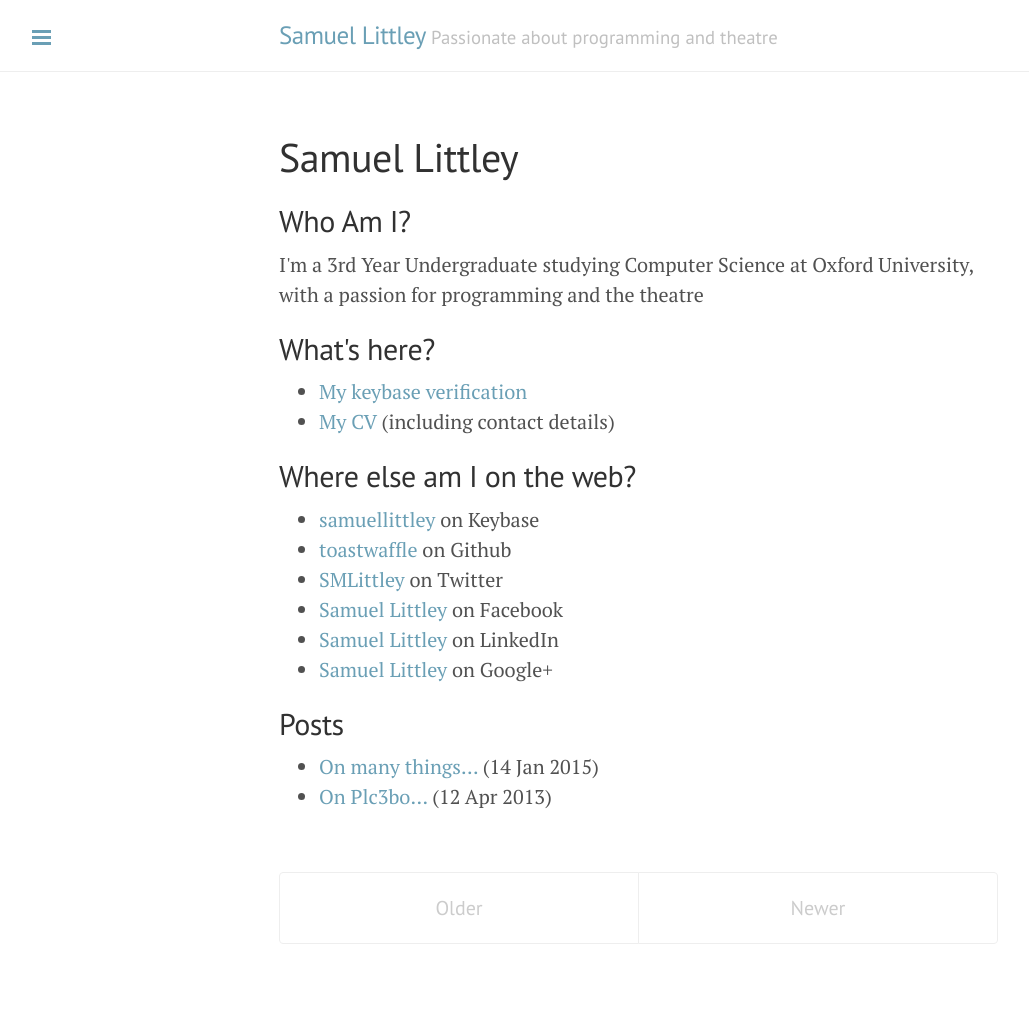
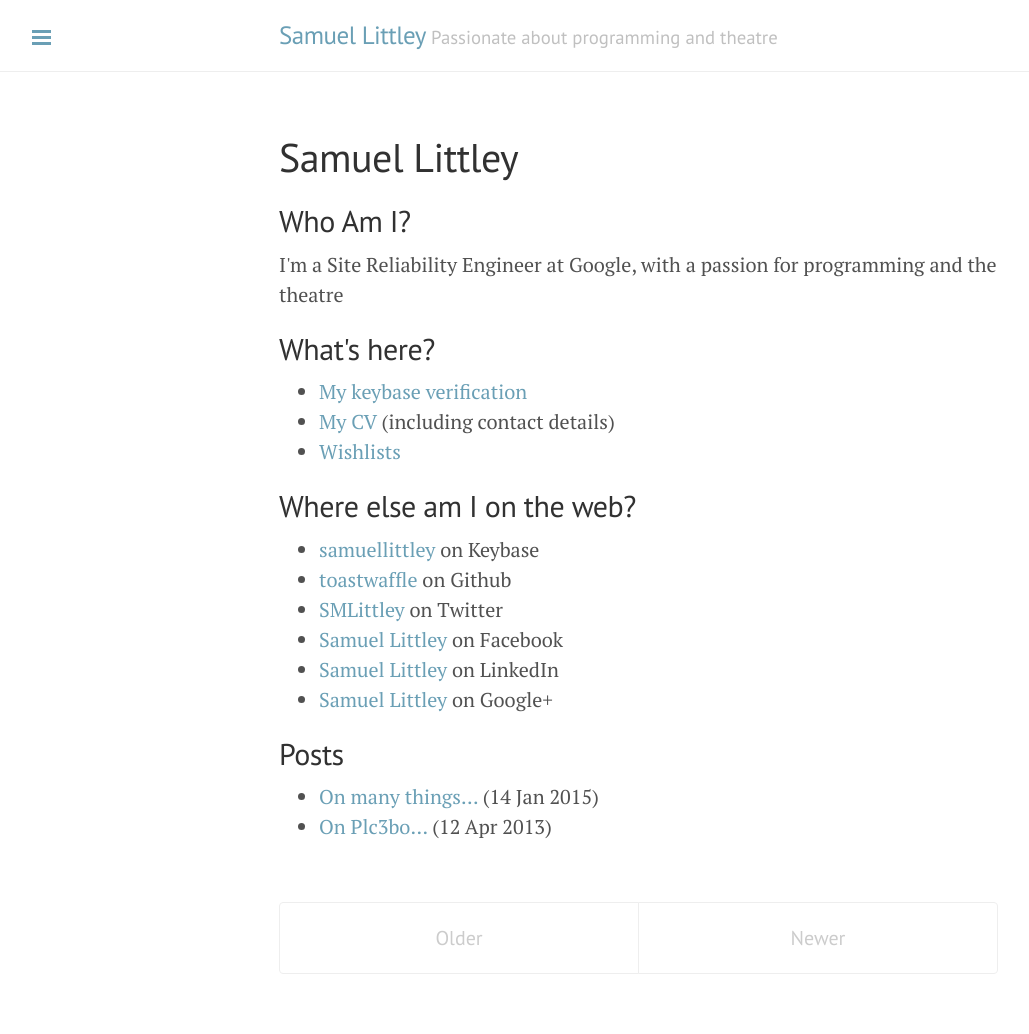
Before and after one commit to toastwaffle/toastwaffle.github.io, a Jekyll site: the page built from index.html, in a window 1280 px wide. Shown: the whole page, without its empty margins (1-1030 px from the left). Built offline with Jekyll 4.4.1, drawn with Linux system fonts in a browser that asks for light colours; the list of posts is cut into pages by our own code; before the commit the page ends 1004 px from its top, so only the background shows below that.

Commit message:
Update index.html

```diff
--- a/index.html
+++ b/index.html
@@ -7,13 +7,14 @@ title: Samuel Littley
 
 <h2>Who Am I?</h2>
 
-<p>I&#39;m a 3rd Year Undergraduate studying Computer Science at Oxford University, with a passion for programming and the theatre</p>
+<p>I&#39;m a Site Reliability Engineer at Google, with a passion for programming and the theatre</p>
 
 <h2>What&#39;s here?</h2>
 
 <ul>
 <li><a href="/keybase.txt">My keybase verification</a></li>
 <li><a href="/cv">My CV</a> (including contact details)</li>
+<li><a href="/wishlists">Wishlists</a></li>
 </ul>
 
 <h2>Where else am I on the web?</h2>
```
